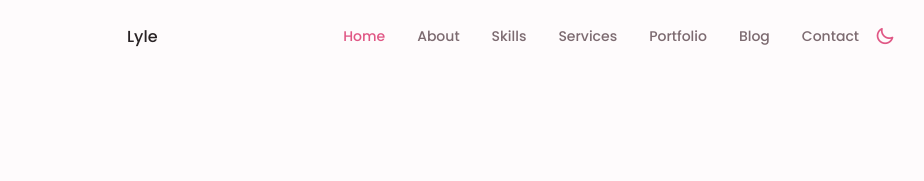
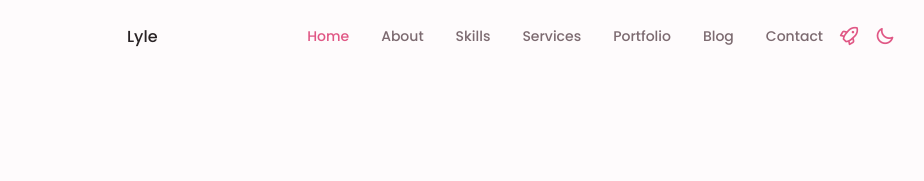
Before and after one commit to lyle-mlengineer/lyle-mlengineer.github.io, a plain HTML site: page index.html in a window 1280 px wide. Shown: the top 181 px of the page, without its empty margins (129-1053 px from the left). Drawn offline with nearby package versions, Linux system fonts and the light colour scheme.

Commit message:
feat(portfolio): link to Skipper

```diff
--- a/index.html
+++ b/index.html
@@ -168,6 +168,12 @@
                 </div>
 
                 <div class="nav__btns">
+                    <a href="https://github.com/lyle-mlengineer/lyle-mlengineer.github.io/tree/main/job_search"
+                       class="change-theme" target="_blank" rel="noopener"
+                       aria-label="Skipper — my self-hosted job-search agent"
+                       title="Skipper — my self-hosted job-search agent">
+                        <i class="uil uil-rocket"></i>
+                    </a>
                     <!-- Theme change button -->
                     <i class="uil uil-moon change-theme" id="theme-button"></i>
 
```
